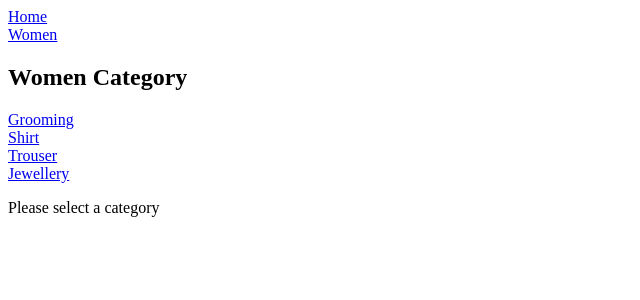
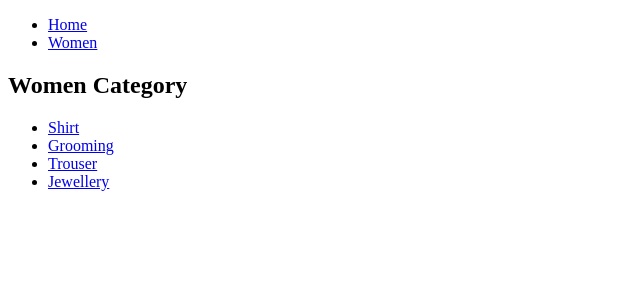
Before and after one commit to acciojob/nested-routes-ritikj0536, a React app: page /women in a window 1280 px wide. Shown: the top 300 px of the page, without its empty margins (0-640 px from the left). Built offline with nearby package versions, Linux system fonts and the light colour scheme.

Commit message:
nested-router

```diff
--- a/src/components/App.js
+++ b/src/components/App.js
@@ -7,17 +7,17 @@ const App = () => {
   return (
     <BrowserRouter>
       <main>
+        <ul>
+          <li><Link to="/">Home</Link></li>
+          <li><Link to="/women">Women</Link></li>
+        </ul>
+
         <div>
-          <Link to="/">Home</Link>
+          <Switch>
+            <Route exact path="/" component={Home} />
+            <Route path="/women" component={Women} />
+          </Switch>
         </div>
-        <div>
-          <Link to="/women">Women</Link>
-        </div>
-
-        <Switch>
-          <Route exact path="/" component={Home} />
-          <Route path="/women" component={Women} />
-        </Switch>
       </main>
     </BrowserRouter>
   );
--- a/src/components/Home.js
+++ b/src/components/Home.js
@@ -1,7 +1,7 @@
 import React from "react";
 
 const Home = () => {
-  return <h1>Index</h1>;
+  return <div>Index</div>;
 };
 
 export default Home;
--- a/src/components/Shirt.js
+++ b/src/components/Shirt.js
@@ -1,7 +1,3 @@
 import React from "react";
-
-const Shirt = () => {
-  return <h3>Shirt</h3>;
-};
-
+const Shirt = () => <div>Shirt</div>;
 export default Shirt;
--- a/src/components/Women.js
+++ b/src/components/Women.js
@@ -1,37 +1,55 @@
-import React from "react";
+import React, { useState } from "react";
 import { Route, Switch, Link, useRouteMatch } from "react-router-dom";
+import Shirt from "./Shirt";
 import Grooming from "./Grooming";
-import Shirt from "./Shirt";
 import Trouser from "./Trouser";
 import Jewellery from "./Jewellery";
 
 const Women = () => {
   const { path, url } = useRouteMatch();
+  const [history, setHistory] = useState([]);
+
+  const addHistory = (item) => {
+    setHistory([...history, item]);
+  };
 
   return (
     <div>
       <h2>Women Category</h2>
 
-      <div>
-        <Link to={`${url}/Grooming`}>Grooming</Link>
-      </div>
-      <div>
-        <Link to={`${url}/Shirt`}>Shirt</Link>
-      </div>
-      <div>
-        <Link to={`${url}/Trouser`}>Trouser</Link>
-      </div>
-      <div>
-        <Link to={`${url}/Jewellery`}>Jewellery</Link>
-      </div>
+      <ul>
+        <li>
+          <Link to={`${url}/Shirt`} onClick={() => addHistory("Shirt")}>
+            Shirt
+          </Link>
+        </li>
+        <li>
+          <Link to={`${url}/Grooming`} onClick={() => addHistory("Grooming")}>
+            Grooming
+          </Link>
+        </li>
+        <li>
+          <Link to={`${url}/Trouser`} onClick={() => addHistory("Trouser")}>
+            Trouser
+          </Link>
+        </li>
+        <li>
+          <Link to={`${url}/Jewellery`} onClick={() => addHistory("Jewellery")}>
+            Jewellery
+          </Link>
+        </li>
+      </ul>
+
+      {/* HISTORY LIST (VERY IMPORTANT FOR CYPRESS) */}
+      <ul>
+        {history.map((item, index) => (
+          <li key={index}>{item}</li>
+        ))}
+      </ul>
 
       <Switch>
-        <Route exact path={path}>
-          <p>Please select a category</p>
-        </Route>
-
+        <Route path={`${path}/Shirt`} component={Shirt} />
         <Route path={`${path}/Grooming`} component={Grooming} />
-        <Route path={`${path}/Shirt`} component={Shirt} />
         <Route path={`${path}/Trouser`} component={Trouser} />
         <Route path={`${path}/Jewellery`} component={Jewellery} />
       </Switch>
```
